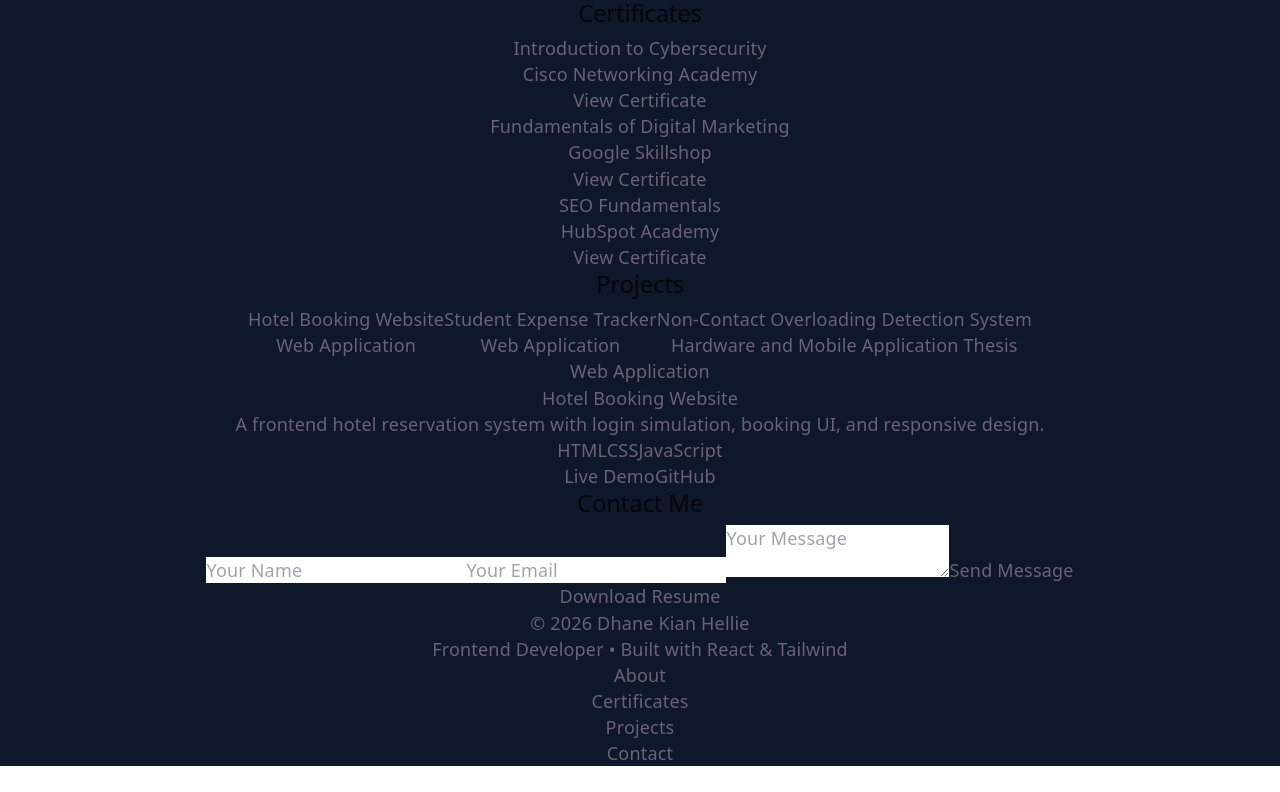
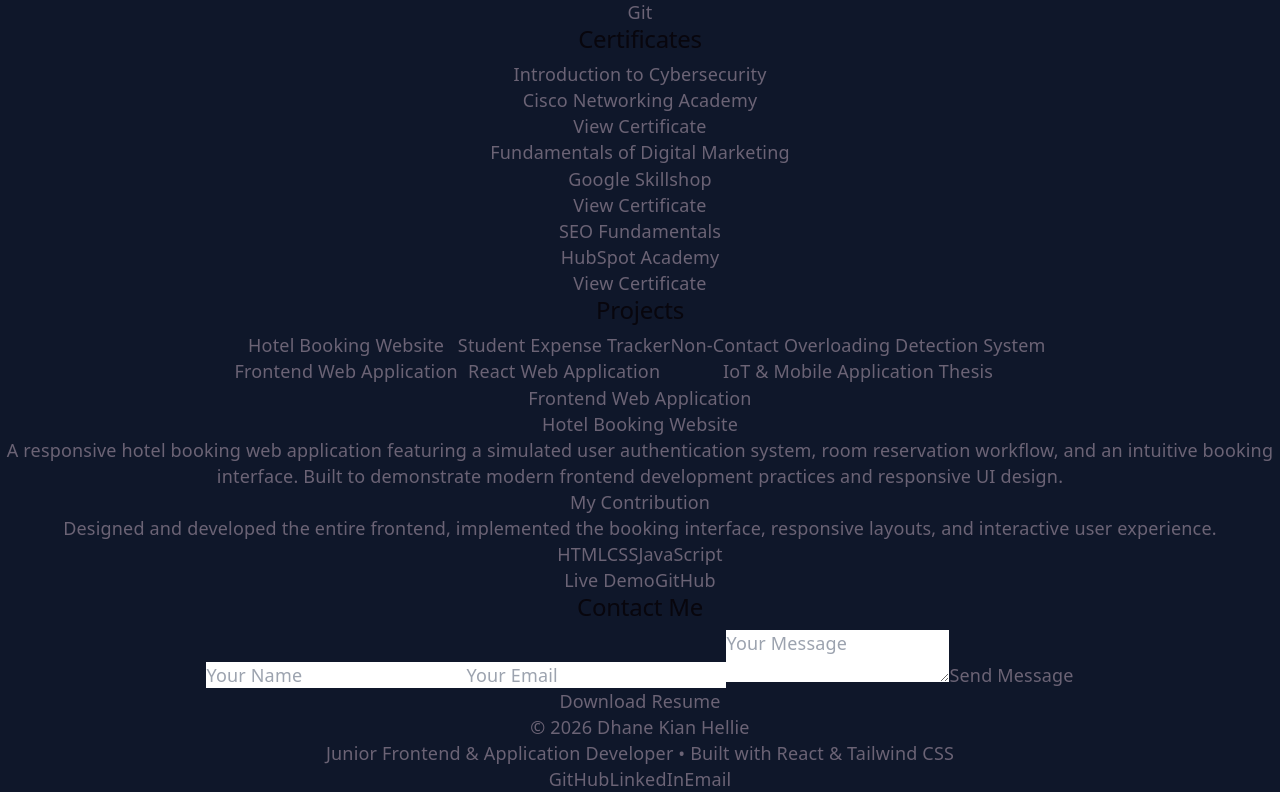
Before and after one commit to KianH00/portfolio, a React app: page / in a window 1280 px wide. Shown: the part 2065-2857 px from the top of the page. Before the commit the page ends 2831 px from the top, so only its background shows below. Built offline with nearby package versions, Linux system fonts and the light colour scheme; the HTML template or start-up script is replaced by a standard one.

Commit message:
Polished the portfolio

```diff
--- a/src/components/about.jsx
+++ b/src/components/about.jsx
@@ -14,8 +14,10 @@ function About() {
       <h2 className="text-3xl font-bold mb-6">About Me</h2>
 
       <p className="text-gray-600 leading-relaxed">
-        I'm a frontend developer focused on building responsive, clean, and user-friendly web applications using modern web technologies.
-        I enjoy turning ideas into functional and visually appealing interfaces.
+        I am a recent Computer Science graduate passionate about developing responsive web applications
+        using React and JavaScript. Through academic and personal projects, I have built web applications,
+        implemented REST APIs, and collaborated using Git. I enjoy solving problems, writing clean code, and
+        continuously learning modern development practices.
       </p>
 
       <p className="mt-4 text-gray-600 leading-relaxed">
--- a/src/components/footer.jsx
+++ b/src/components/footer.jsx
@@ -1,44 +1,48 @@
 export default function Footer() {
   return (
     <footer className="border-t border-slate-700 mt-10 bg-slate-900">
-      <div className="max-w-6xl mx-auto px-6 py-8 flex flex-col md:flex-row items-center justify-between gap-4">
+      <div className="max-w-6xl mx-auto px-6 py-8 flex flex-col md:flex-row items-center justify-between gap-6">
 
-        {/* LEFT TEXT */}
+        {/* LEFT */}
         <div className="text-center md:text-left">
           <p className="text-sm text-gray-400">
             © 2026 Dhane Kian Hellie
           </p>
-          <p className="text-xs text-gray-500">
-            Frontend Developer • Built with React & Tailwind
+
+          <p className="text-xs text-gray-500 mt-1">
+            Junior Frontend & Application Developer • Built with React & Tailwind CSS
           </p>
         </div>
 
-        {/* NAV LINKS */}
-        <ul className="flex flex-wrap justify-center md:justify-end gap-6 text-sm text-gray-300">
-          <li>
-            <a href="#about" className="hover:text-white transition">
-              About
-            </a>
-          </li>
+        {/* RIGHT */}
+        <div className="flex flex-wrap justify-center gap-6 text-sm">
 
-          <li>
-            <a href="#certificates" className="hover:text-white transition">
-              Certificates
-            </a>
-          </li>
+          <a
+            href="https://github.com/KianH00"
+            target="_blank"
+            rel="noopener noreferrer"
+            className="text-gray-300 hover:text-white transition"
+          >
+            GitHub
+          </a>
 
-          <li>
-            <a href="#projects" className="hover:text-white transition">
-              Projects
-            </a>
-          </li>
+          <a
+            href="www.linkedin.com/in/kian-hellie"
+            target="_blank"
+            rel="noopener noreferrer"
+            className="text-gray-300 hover:text-white transition"
+          >
+            LinkedIn
+          </a>
 
-          <li>
-            <a href="#contact" className="hover:text-white transition">
-              Contact
-            </a>
-          </li>
-        </ul>
+          <a
+            href="mailto:kianhellie00@gmail.com"
+            className="text-gray-300 hover:text-white transition"
+          >
+            Email
+          </a>
+
+        </div>
 
       </div>
     </footer>
--- a/src/components/projects.jsx
+++ b/src/components/projects.jsx
@@ -7,36 +7,43 @@ function Projects() {
       id: 1,
       title: "Hotel Booking Website",
       description:
-        "A frontend hotel reservation system with login simulation, booking UI, and responsive design.",
+        "A responsive hotel booking web application featuring a simulated user authentication system, room reservation workflow, and an intuitive booking interface. Built to demonstrate modern frontend development practices and responsive UI design.",
       tools: ["HTML", "CSS", "JavaScript"],
       live: "https://hotelbooking-8d8y.vercel.app",
       github: "https://github.com/KianH00/hotelbooking",
-      type: "Web Application"
+      type: "Frontend Web Application",
+      contribution:
+        "Designed and developed the entire frontend, implemented the booking interface, responsive layouts, and interactive user experience."
     },
 
     {
       id: 2,
       title: "Student Expense Tracker",
       description:
-        "A simple expense tracking web application that helps students manage daily expenses and monitor their spending habits efficiently.",
-      tools: ["React", "Tailwind", "Vite"],
+        "A responsive expense tracking application that enables students to record, organize, and monitor daily expenses through a clean and user-friendly interface. Built using React with reusable components for efficient state management.",
+      tools: ["React", "Tailwind CSS", "Vite"],
       live: "https://studentexpense-beige.vercel.app/",
       github: "https://github.com/KianH00/studentexpense",
-      type: "Web Application"
+      type: "React Web Application",
+      contribution:
+        "Developed the complete frontend, implemented reusable React components, managed application state, and created a responsive user interface."
     },
 
     {
       id: 3,
       title: "Non-Contact Overloading Detection System",
       description:
-        "An undergraduate thesis project using Raspberry Pi and IoT sensors to monitor environmental conditions and send real-time mobile alerts. The system was designed to improve early warning and remote monitoring capabilities through hardware and software integration.",
-      tools: ["Raspberry Pi 4", "Python", "Firebase", "Expo", "Sensors"],
+        "An IoT-based undergraduate thesis project that monitors electrical load conditions using Raspberry Pi and sensors while providing real-time mobile notifications through Firebase. The system integrates hardware and software to improve remote monitoring and early overload detection.",
+      tools: ["Raspberry Pi 4", "Python", "Firebase", "Expo", "IoT Sensors"],
       documentation: "/Ncontact.pdf",
-      type: "Hardware and Mobile Application Thesis"
+      type: "IoT & Mobile Application Thesis",
+      contribution:
+        "Collaborated in designing and developing the system by integrating Raspberry Pi, IoT sensors, Firebase cloud services, and the mobile application for real-time monitoring and alerts."
     }
   ];
 
   const [selected, setSelected] = useState(projects[0]);
+  const [showVideos, setShowVideos] = useState(false);
 
   return (
     <section
@@ -52,7 +59,10 @@ function Projects() {
           {projects.map((project) => (
             <button
               key={project.id}
-              onClick={() => setSelected(project)}
+              onClick={() => {
+                setSelected(project);
+                setShowVideos(false);
+              }}
               className={`min-w-[180px] md:w-full text-left p-4 rounded-2xl border transition-all duration-300 whitespace-nowrap ${
                 selected.id === project.id
                   ? "bg-white text-black border-white shadow-xl"
@@ -63,17 +73,15 @@ function Projects() {
                 {project.title}
               </p>
 
-              {project.type && (
               <span className="text-xs opacity-70">
                 {project.type}
               </span>
-              )}
             </button>
           ))}
         </div>
 
         {/* RIGHT SIDE */}
-        <div className="md:col-span-2 bg-slate-800 border border-slate-700 rounded-2xl p-6 md:p-8 min-h-[320px]">
+        <div className="md:col-span-2 bg-slate-800 border border-slate-700 rounded-2xl p-6 md:p-8">
 
           <AnimatePresence mode="wait">
             <motion.div
@@ -84,24 +92,25 @@ function Projects() {
               transition={{ duration: 0.3 }}
             >
 
-              {/* BADGE */}
-              {selected.type && (
               <span className="inline-block text-xs px-3 py-1 rounded-full border border-slate-600 bg-slate-700 mb-4">
                 {selected.type}
               </span>
-              )}
 
-              {/* TITLE */}
               <h3 className="text-2xl font-semibold">
                 {selected.title}
               </h3>
 
-              {/* DESCRIPTION */}
               <p className="text-gray-300 mt-4 leading-relaxed">
                 {selected.description}
               </p>
 
-              {/* TOOLS */}
+              <div className="mt-6">
+                <h4 className="font-semibold mb-2">My Contribution</h4>
+                <p className="text-gray-300">
+                  {selected.contribution}
+                </p>
+              </div>
+
               <div className="flex flex-wrap gap-2 mt-6">
                 {selected.tools.map((tool, i) => (
                   <span
@@ -113,68 +122,81 @@ function Projects() {
                 ))}
               </div>
 
-              {/* BUTTONS */}
-              <div className="flex flex-col sm:flex-row gap-3 mt-8">
+              <div className="flex flex-wrap gap-3 mt-8">
 
-                {/* PROJECT 3 SPECIAL */}
                 {selected.id === 3 ? (
+                  <>
+                    <button
+                      onClick={() => setShowVideos(!showVideos)}
+                      className="px-5 py-2.5 bg-white text-black rounded-xl hover:opacity-80 transition"
+                    >
+                      {showVideos ? "Hide Demo Videos" : "Show Demo Videos"}
+                    </button>
+
+                    <a
+                      href={selected.documentation}
+                      target="_blank"
+                      rel="noopener noreferrer"
+                      className="px-5 py-2.5 border border-slate-600 rounded-xl hover:bg-slate-700 transition"
+                    >
+                      Documentation
+                    </a>
+                  </>
+                ) : (
                   <>
                     <a
                       href={selected.live}
                       target="_blank"
                       rel="noopener noreferrer"
-                      className="px-5 py-2.5 bg-white text-black rounded-xl hover:opacity-80 transition text-center font-medium"
+                      className="px-5 py-2.5 bg-white text-black rounded-xl hover:opacity-80 transition"
                     >
-                      Show
-                    </a>
-
-                    <a
-                      href={selected.documentation}
-                      target="_blank"
-                      rel="noopener noreferrer"
-                      className="px-5 py-2.5 border border-slate-600 rounded-xl hover:bg-slate-700 transition text-center"
-                    >
-                      Documentation
+                      Live Demo
                     </a>
 
                     <a
                       href={selected.github}
                       target="_blank"
                       rel="noopener noreferrer"
-                      className="px-5 py-2.5 border border-slate-600 rounded-xl hover:bg-slate-700 transition text-center"
+                      className="px-5 py-2.5 border border-slate-600 rounded-xl hover:bg-slate-700 transition"
                     >
                       GitHub
                     </a>
                   </>
-                ) : (
-                  <>
-                    {/* LIVE DEMO */}
-                    {selected.live && selected.live !== "#" && (
-                      <a
-                        href={selected.live}
-                        target="_blank"
-                        rel="noopener noreferrer"
-                        className="px-5 py-2.5 bg-white text-black rounded-xl hover:opacity-80 transition text-center font-medium"
-                      >
-                        Live Demo
-                      </a>
-                    )}
-
-                    {/* GITHUB */}
-                    {selected.github && (
-                      <a
-                        href={selected.github}
-                        target="_blank"
-                        rel="noopener noreferrer"
-                        className="px-5 py-2.5 border border-slate-600 rounded-xl hover:bg-slate-700 transition text-center"
-                      >
-                        GitHub
-                      </a>
-                    )}
-                  </>
                 )}
 
               </div>
+
+              {selected.id === 3 && showVideos && (
+                <div className="mt-8 space-y-8">
+
+                  <div>
+                    <h4 className="font-semibold mb-3">
+                      Mobile Application Demo
+                    </h4>
+
+                    <video
+                      controls
+                      className="w-full rounded-xl border border-slate-700"
+                    >
+                      <source src="/demo1.mp4" type="video/mp4" />
+                    </video>
+                  </div>
+
+                  <div>
+                    <h4 className="font-semibold mb-3">
+                      Hardware Demonstration
+                    </h4>
+
+                    <video
+                      controls
+                      className="w-full rounded-xl border border-slate-700"
+                    >
+                      <source src="/demo2.mp4" type="video/mp4" />
+                    </video>
+                  </div>
+
+                </div>
+              )}
 
             </motion.div>
           </AnimatePresence>
```
Also changed, not shown: 2 other files (tests, documents, lock files or other folders). Lines whose indentation alone changed are shown as unchanged.
